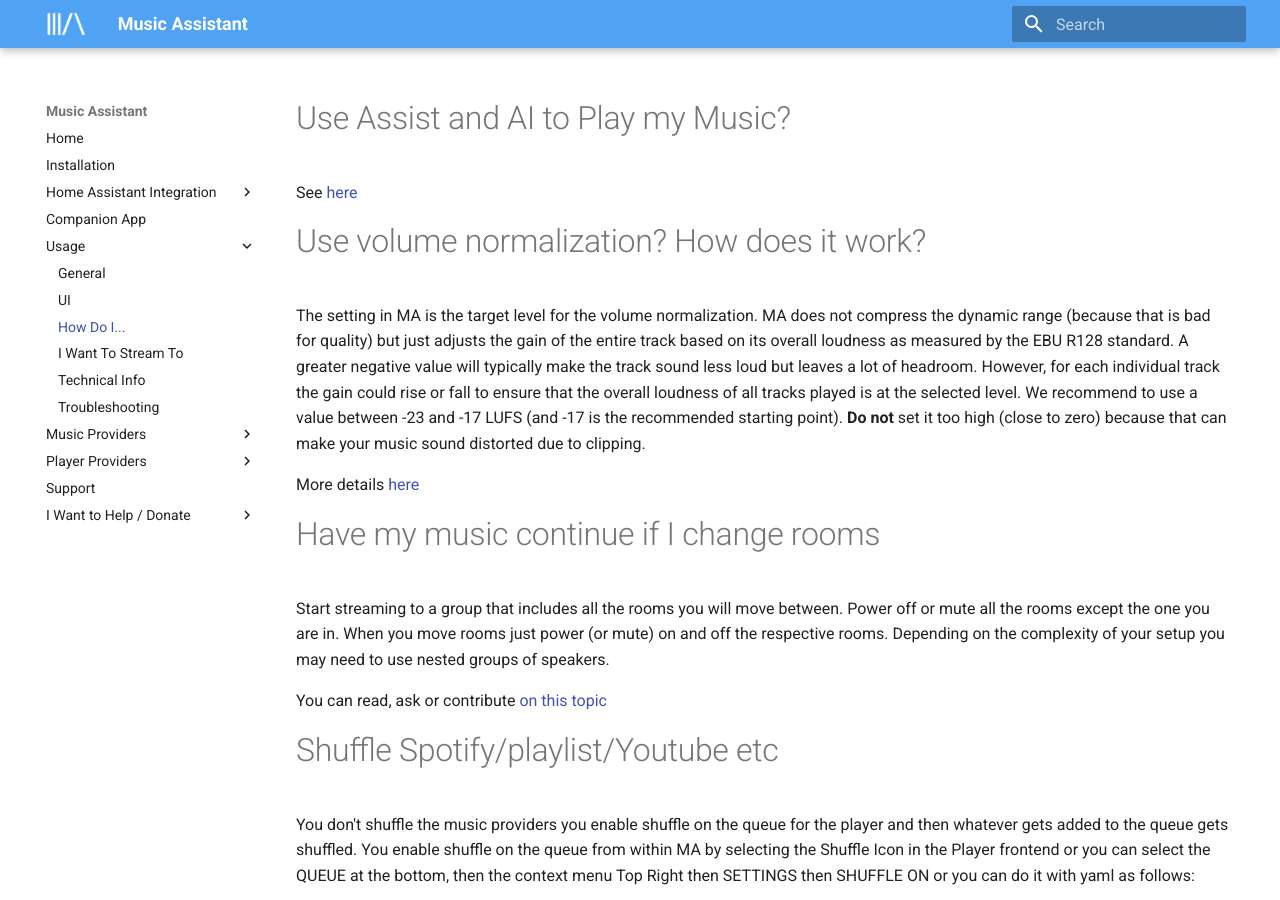
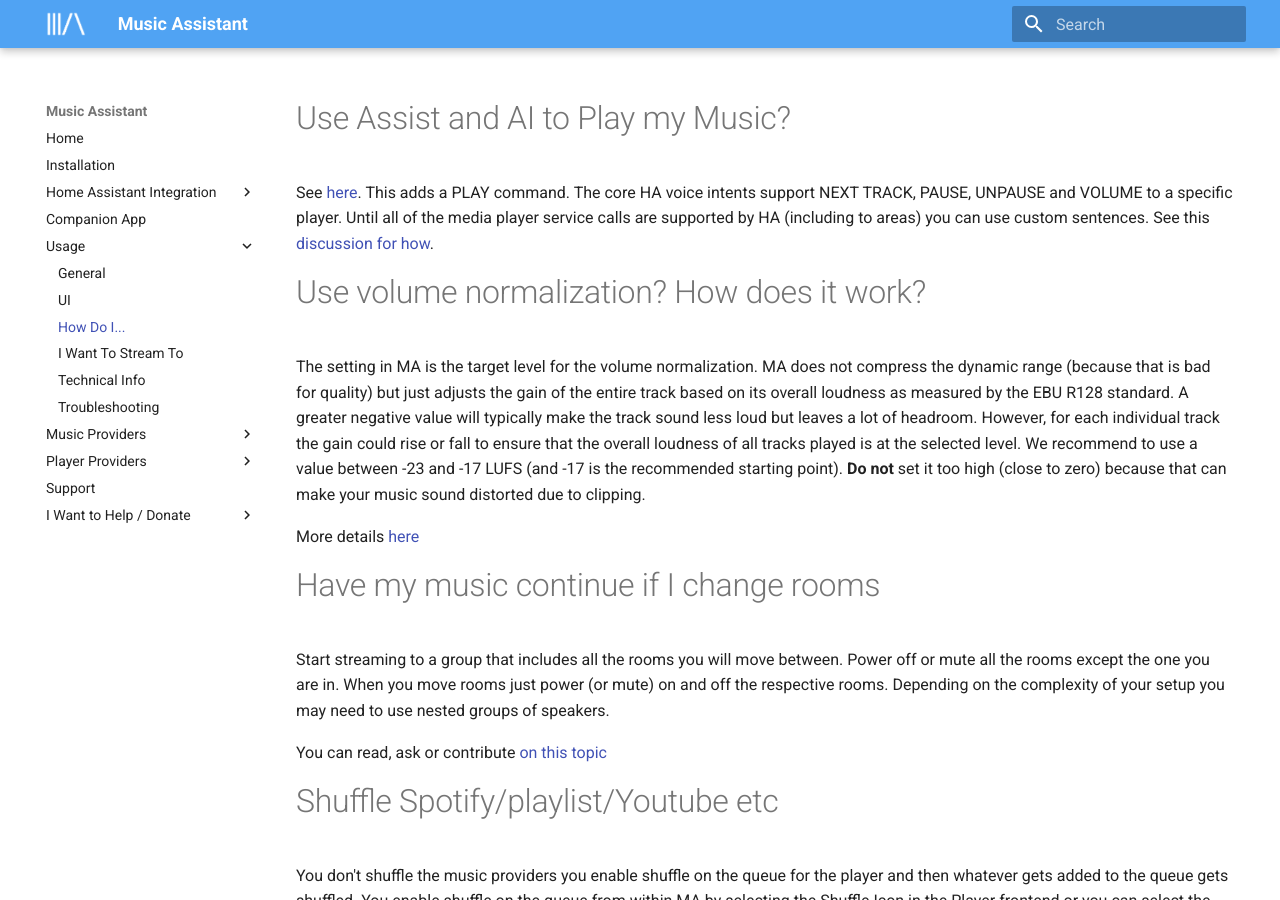
Before and after one commit to pwbriggs/music-assistant.github.io, an MkDocs documentation site: the page built from docs/faq/how-to.md, in a window 1280 px wide and 900 px high. Built offline with MkDocs 1.6.1 and Material for MkDocs 9.7.7, drawn with Linux system fonts in a browser that asks for light colours.

Commit message:
Add info about custom sentences

```diff
--- a/docs/faq/how-to.md
+++ b/docs/faq/how-to.md
@@ -1,6 +1,6 @@
 # Use Assist and AI to Play my Music?
 
-See [here](../integration/installation.md#openai-features)
+See [here](../integration/installation.md#openai-features). This adds a PLAY command. The core HA voice intents support NEXT TRACK, PAUSE, UNPAUSE and VOLUME to a specific player. Until all of the media player service calls are supported by HA (including to areas) you can use custom sentences. See this [discussion for how](https://github.com/orgs/music-assistant/discussions/2176).
 
 # Use volume normalization? How does it work?
 
```
